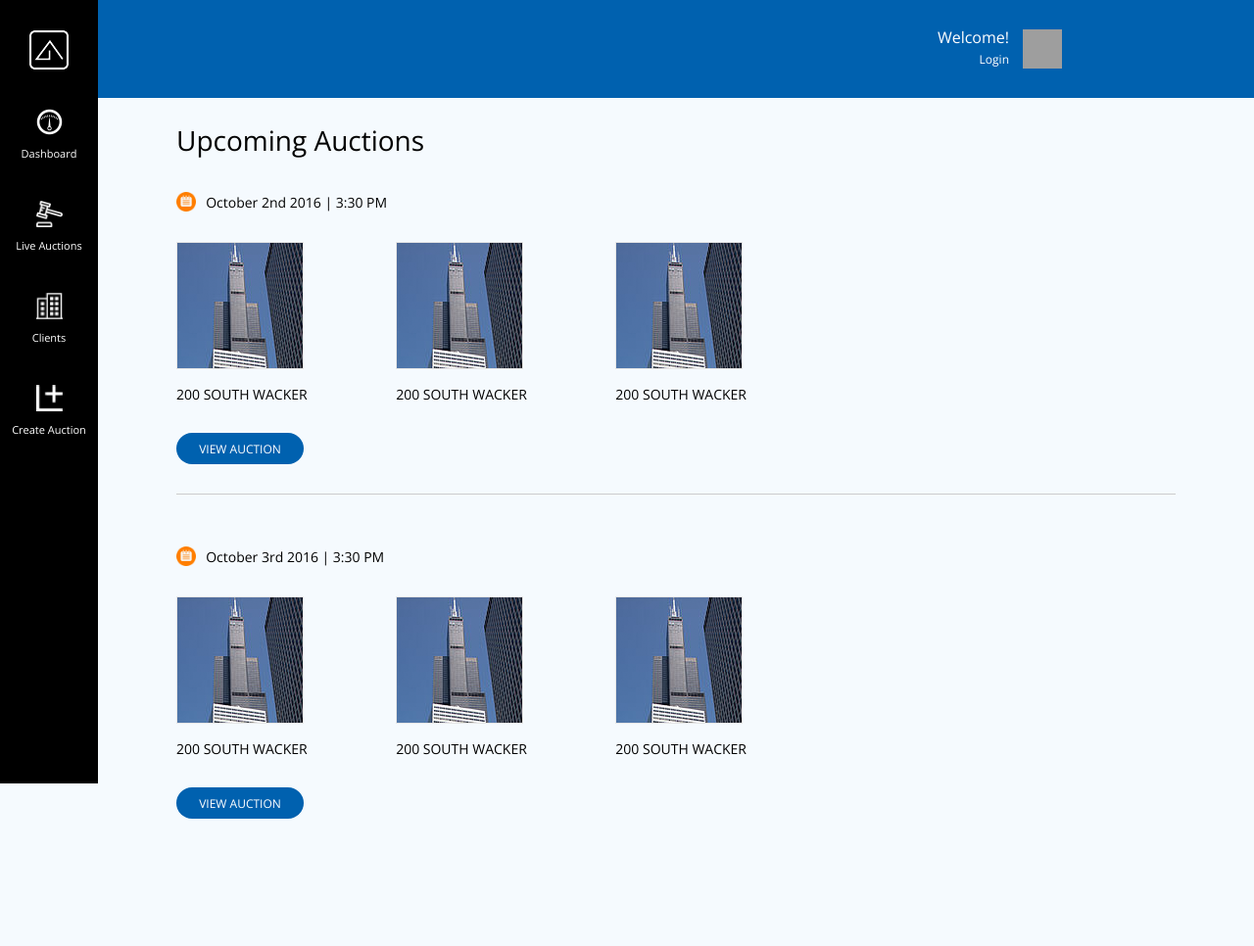
After one commit to HortonRise/BrokerVision, a PHP site: page /auctionsTemplate.php in a window 1280 px wide. The commit adds this page. Shown: the whole page at 98% size. Run offline with PHP 8.4, Linux system fonts and the light colour scheme; data that the repository does not hold is empty; some libraries are stand-ins or nearby versions; grey boxes are pictures that could not be loaded.

Commit message:
Upcoming Auctions complete

```diff
--- /dev/null
+++ b/auctionsTemplate.php
@@ -0,0 +1,86 @@
+<?php
+$title = "Auctions";
+require_once("db.php");
+include "header.php";
+?>
+
+<div class="upcomingAuctions">
+    <div class="container">
+        <div class="clearfix">
+
+        </div>
+        <h2 class="auctionName">
+            Upcoming Auctions
+        </h2>
+        <div class="auctionBlock">
+            <div class="auctionDateWrapper">
+
+                <img src="templates/css/assets/cal.png" class="calIcon"/>
+                <p class="auctionDateTime">
+                    October 2nd 2016 | 3:30 PM
+                </p>
+            </div>
+
+            <div class="propertyPreview">
+                <img class="propertyPreviewImage" src="templates/css/assets/200SW.png" />
+                <p class="buildingName">
+                    200 South Wacker
+                </p>
+            </div>
+            <div class="propertyPreview">
+                <img class="propertyPreviewImage" src="templates/css/assets/200SW.png" />
+                <p class="buildingName">
+                    200 South Wacker
+                </p>
+            </div>
+            <div class="propertyPreview">
+                <img class="propertyPreviewImage" src="templates/css/assets/200SW.png" />
+                <p class="buildingName">
+                    200 South Wacker
+                </p>
+            </div>
+
+        <input type="submit" class="viewAuction" value="View Auction" />
+
+        </div>
+        <hr class="auctionListHR" />
+
+
+        <div class="auctionBlock">
+            <div class="auctionDateWrapper">
+
+                <img src="templates/css/assets/cal.png" class="calIcon"/>
+                <p class="auctionDateTime">
+                    October 3rd 2016 | 3:30 PM
+                </p>
+            </div>
+
+            <div class="propertyPreview">
+                <img class="propertyPreviewImage" src="templates/css/assets/200SW.png" />
+                <p class="buildingName">
+                    200 South Wacker
+                </p>
+            </div>
+            <div class="propertyPreview">
+                <img class="propertyPreviewImage" src="templates/css/assets/200SW.png" />
+                <p class="buildingName">
+                    200 South Wacker
+                </p>
+            </div>
+            <div class="propertyPreview">
+                <img class="propertyPreviewImage" src="templates/css/assets/200SW.png" />
+                <p class="buildingName">
+                    200 South Wacker
+                </p>
+            </div>
+
+        <input type="submit" class="viewAuction" value="View Auction" />
+
+        </div>
+    </div>
+    <div class="spacer">
+
+    </div>
+</div>
+
+<?php include "footer.php"; ?>
--- a/templates/style.styl
+++ b/templates/style.styl
@@ -567,7 +567,7 @@ a
     top 50px
 
 .bodycontent
-  margin-left 150px
+  margin-left 100px
 
 
 //////sidenav
@@ -775,3 +775,72 @@ a
 
 .hidden
   display none
+
+
+ ///////
+ ///////
+ ///////AUCTIONS TEMPLATE
+ ///////
+ //////
+
+
+.auctionBlock
+    width 100%
+
+.calIcon
+    width 20px
+    height 20px
+    display inline-block
+    margin-top 13px
+
+
+.auctionDateTime
+    display inline-block
+    margin-left 6px
+    font-size 14px
+    vertical-align top
+    padding-bottom 4px
+
+.auctionDateWrapper
+    height 24px
+    margin-bottom 40px
+    margin-top 40px
+
+.propertyPreview
+    display inline-block
+    margin-right 60px
+    width 160px
+
+.buildingName
+    font-size 14px
+    font-weight 400
+    margin-top 16px
+    text-transform uppercase
+
+.viewAuction
+    width 130px
+    color white
+    height 32px
+    margin-top 16px
+    margin-bottom 30px
+    border 0
+    border-radius 16px
+    background-color #0061af
+    font-family 'Open Sans'
+    text-transform uppercase
+    font-weight 300
+    font-size 12px
+    display block
+    clear both
+    cursor pointer
+    &:hover
+        background-color #044376
+
+.auctionListHR
+    border 0
+    height 1px
+    background-color #cccccc
+
+.spacer
+    width 100%
+    height 100px
```
Also changed, not shown: templates/css/assets/10SL.png (added), templates/css/assets/200SW.png (added), templates/css/assets/55WM.png (added), templates/css/assets/cal.png (added), templates/css/assets/chase.png (added), templates/css/assets/inland.png (added), templates/css/assets/marq.png (added), templates/css/assets/name.png (added), templates/css/assets/osw.png (added), templates/css/assets/props.png (added), templates/css/assets/time.png (added), templates/css/style.css.
